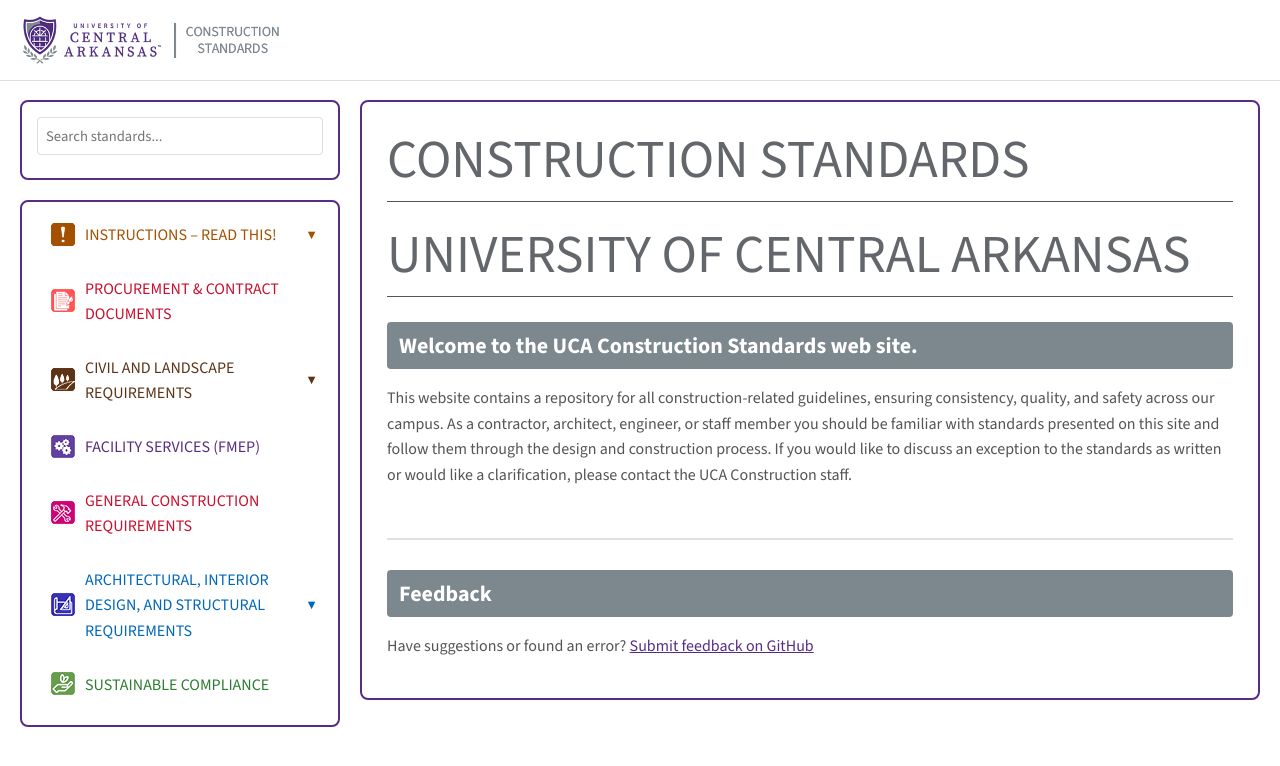
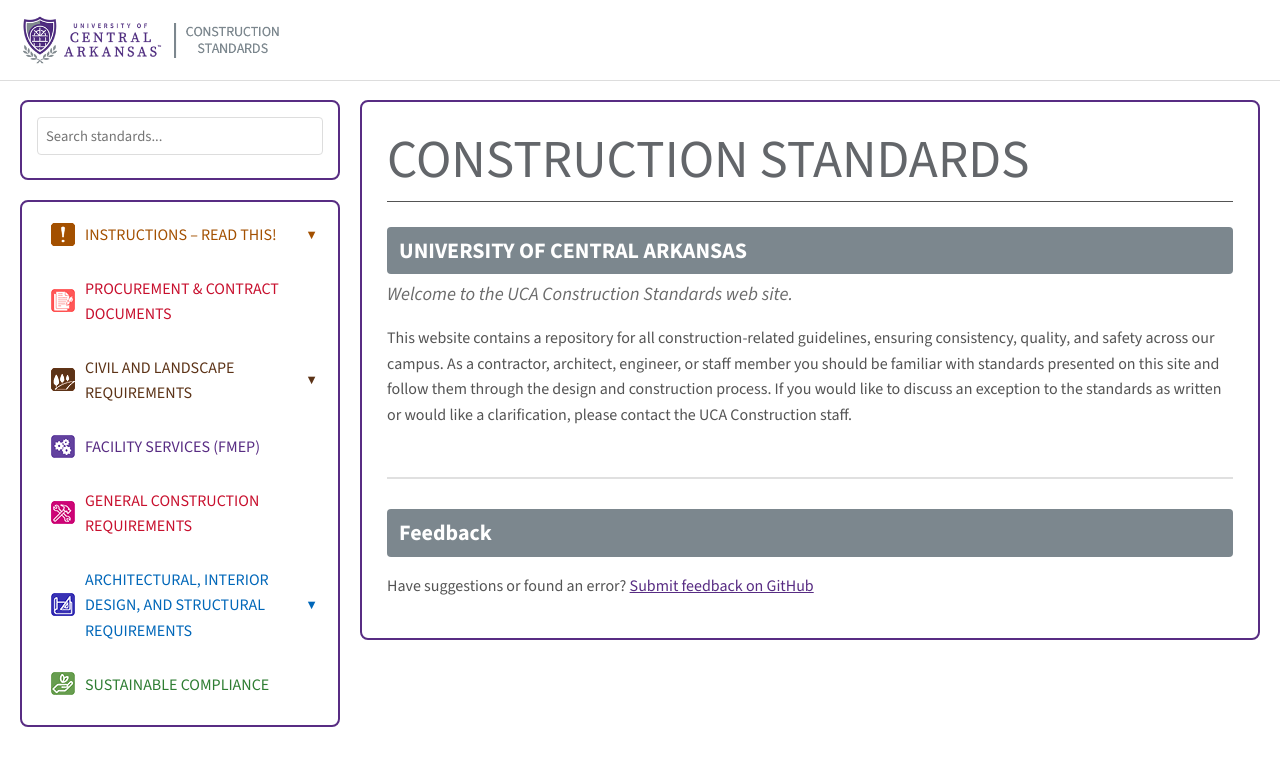
Before and after one commit to AMRJacob/UCA-Construction-Standards-CMS, a Jekyll site: the page built from index.md, in a window 1280 px wide. Shown: the top 766 px of the page. Built offline with Jekyll 4.4.1, drawn with Linux system fonts in a browser that asks for light colours; a script that is not in the unit is left out; comment, search, counter and statistics services are not loaded.

```diff
--- a/index.md
+++ b/index.md
@@ -4,8 +4,8 @@ title: "CONSTRUCTION STANDARDS"
 permalink: /
 ---
 
-# UNIVERSITY OF CENTRAL ARKANSAS
+## UNIVERSITY OF CENTRAL ARKANSAS
 
-## Welcome to the UCA Construction Standards web site.
+### Welcome to the UCA Construction Standards web site.
 
 This website contains a repository for all construction-related guidelines, ensuring consistency, quality, and safety across our campus. As a contractor, architect, engineer, or staff member you should be familiar with standards presented on this site and follow them through the design and construction process. If you would like to discuss an exception to the standards as written or would like a clarification, please contact the UCA Construction staff.
```
